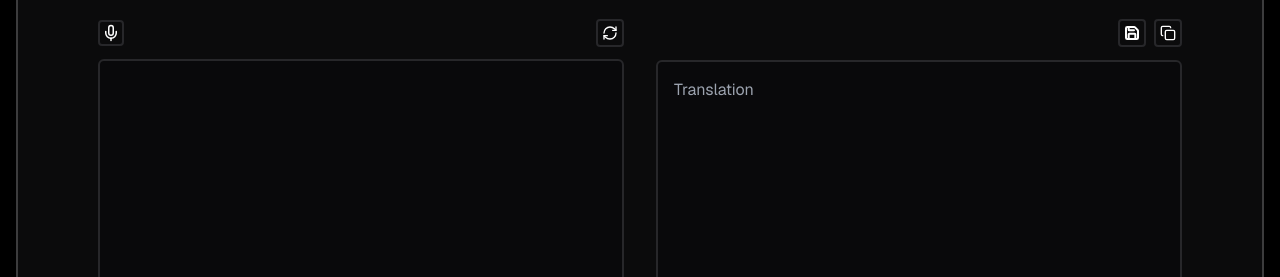
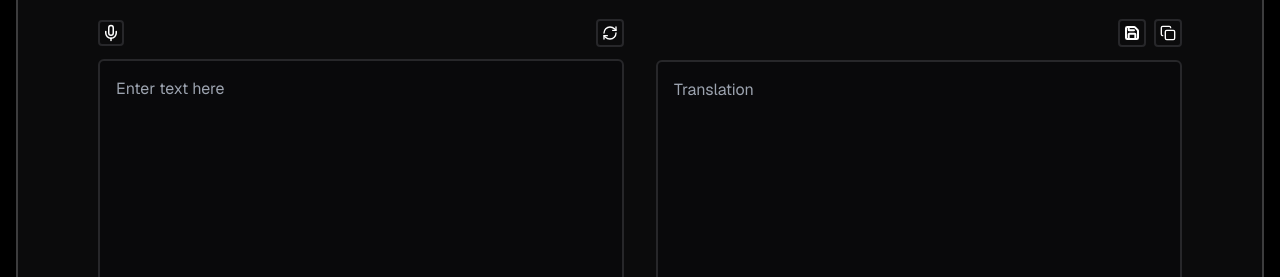
Before and after one commit to ayushmanyd/ai-text-speech-translator, a Next.js app: page / in a window 1280 px wide. Shown: the part 522-799 px from the top of the page. Built offline with nearby package versions, Linux system fonts and the light colour scheme; no server answers.

Commit message:
feat: add separate translate route and placeholder text
feat: add separate translate route and placeholder text.

```diff
--- /dev/null
+++ b/src/app/api/translate/route.jsx
@@ -0,0 +1,5 @@
+import translateText from "@/app/actions/gqTranslate";
+
+export default async function translate(inputText, targetLanguage) {
+  return translateText(inputText, targetLanguage);
+}
--- a/src/components/Home/Translator.jsx
+++ b/src/components/Home/Translator.jsx
@@ -5,7 +5,6 @@ import TranslateButton from "@/components/Button/TranslateButton";
 import Dropdown from "@/components/Dropdown/Dropdown";
 import TextArea from "@/components/TextArea/TextArea";
 import languages from "@/components/Dropdown/Languages";
-import translate from "@/app/actions/or-translate";
 // import { translate } from "@/app/actions/translate";
 import AILangRecognition from "@/components/ui/AILangRecognition";
 import VoiceRecorder from "@/components/Voice/VoiceRecorder";
@@ -13,6 +12,7 @@ import { CircleCheck, Copy } from "lucide-react";
 import CopyButton from "@/components/Button/CopyButton";
 import SaveButton from "@/components/Button/SaveButton";
 import { motion } from "framer-motion";
+import translate from "@/app/api/translate/route";
 
 const TranslateSection = () => {
   const [languageTo, setLanguageTo] = useState(languages[0]);
@@ -151,6 +151,7 @@ const TranslateSection = () => {
             <TextArea
               disabled={false}
               value={inputText}
+              placeHolderText="Enter text here"
               onChange={handleInputChange}
             />
           </motion.div>
```
